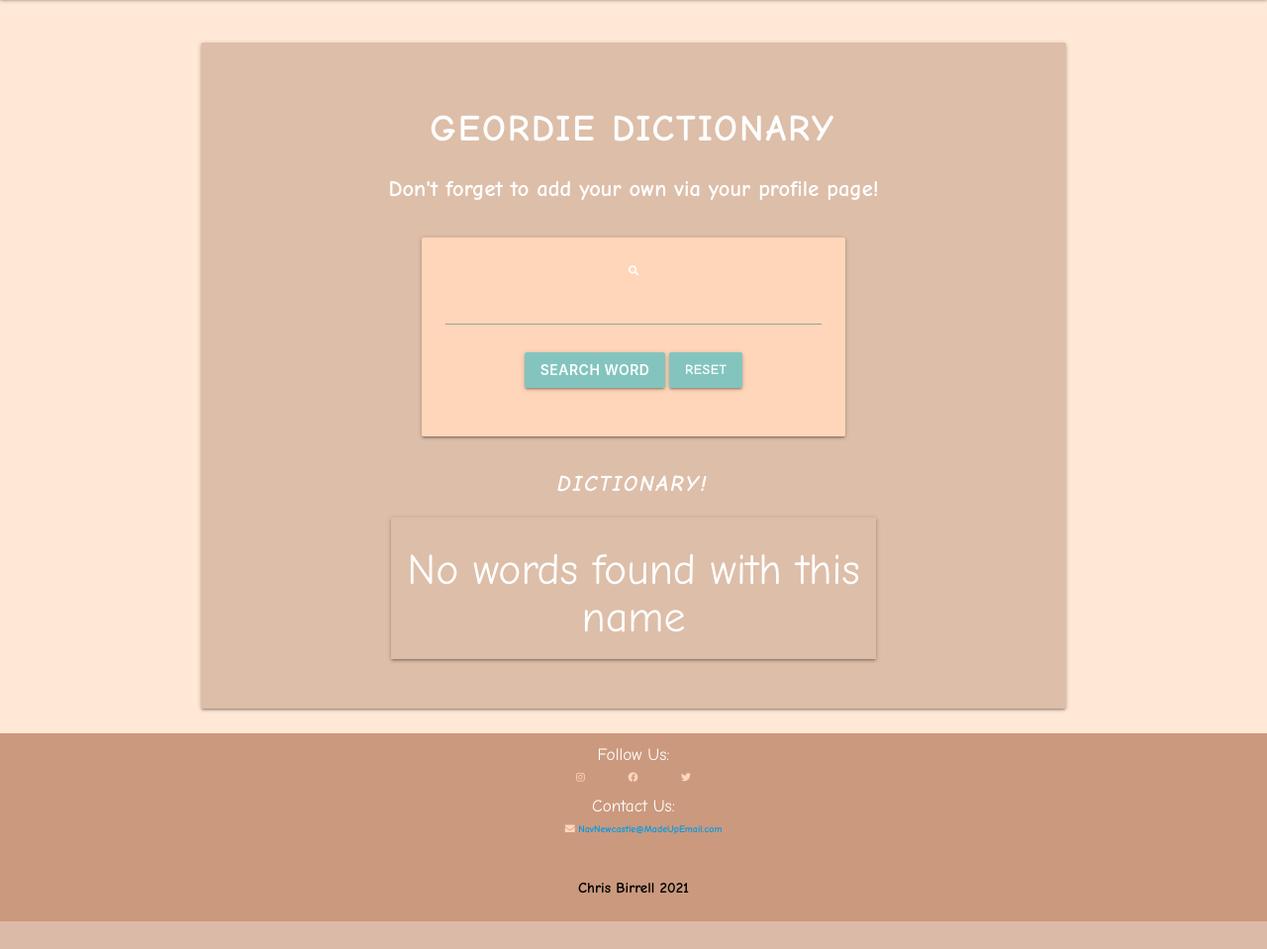
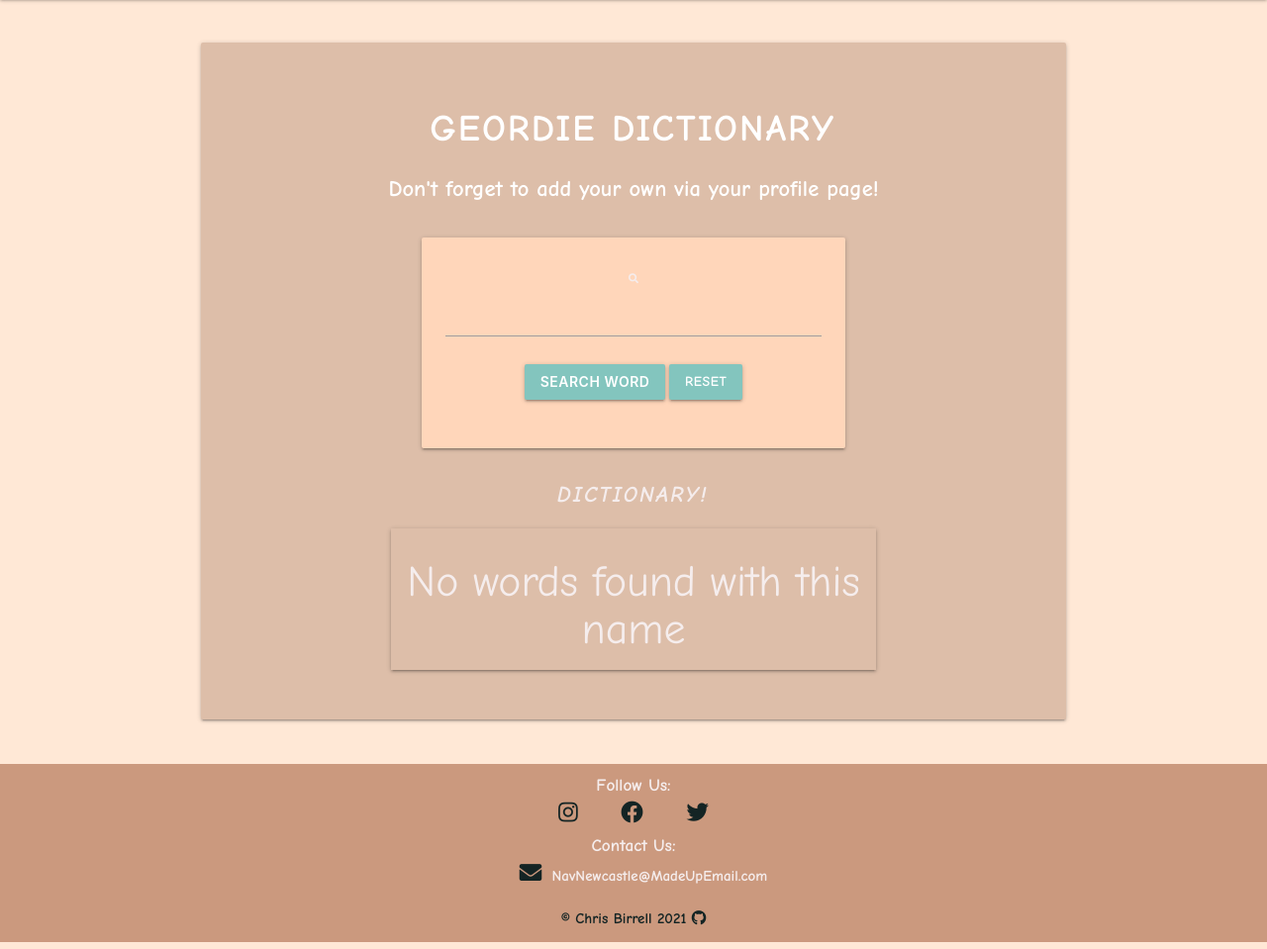
Before and after one commit to Birrellc/Navigating-Newcastle, a Flask app: page /dictionary in a window 1280 px wide. Shown: the part 65-1024 px from the top of the page at 99% size. Before the commit the page ends 996 px from the top, so only its background shows below. Run offline with Flask 2, Linux system fonts and the light colour scheme; data that the repository does not hold is empty; some libraries are stand-ins or nearby versions.

Commit message:
Style: updated footer styling

```diff
--- a/static/css/style.css
+++ b/static/css/style.css
@@ -13,7 +13,15 @@ body {
   font-family: "Comic Neue", cursive;
   font-weight: 600;
   font-size: 10px;
-  color: #fff !important;
+  color: #F5EDED;
+}
+
+h6 {
+  font-weight: 600;
+}
+
+a {
+  color: #142424;
 }
 
 .page-container {
@@ -22,7 +30,7 @@ body {
 }
 
 .main {
-  padding-bottom: 180px;
+  padding-bottom: 190px;
 }
 
 /* Nav */
@@ -38,6 +46,7 @@ nav {
   width: 100%;
   height: 100%;
   max-height: 100%;
+  max-width: 100%;
   margin-top: 5%;
   overflow: auto;
 }
@@ -70,31 +79,37 @@ nav {
 }
 
 .form-text {
-  color: #131212;
+  color: #142424;
+  font-size: 1.3rem;
 }
 
 /* Footer */
 
 .footer {
-  margin-top: 50px;
   background-color: #cb997e;
   position: absolute;
   bottom: 0;
   width: 100%;
-  height: 190px;
+  height: 180px;
 }
 
 .social-link i {
   margin: 0px 20px;
-  color: #ffd6ba;
+  color: #142424;
+  font-size: 1.5rem;
+}
+
+.mail {
+  font-size: 1rem !important;
+  color: #F5EDED;
 }
 
 i.fa-envelope {
-  margin-right: 0;
+  margin-right: 5px;
 }
 
 .copyright a {
-  color: black;
+  color: #142424;
   font-size: 1rem;
 }
 
--- a/templates/base.html
+++ b/templates/base.html
@@ -99,19 +99,23 @@
               ></a>
               <div class="row">
                 <h6>Contact Us:</h6>
-                <a href="mailto:vaiezmedia@gmail.com" class="social-link">
+                <a href="mailto:vaiezmedia@gmail.com" class="social-link mail">
                   <i class="fas fa-envelope"></i>
                   NavNewcastle@MadeUpEmail.com
                 </a>
               </div>
+              <div class="row">
+                <div class="col s12">
+                  <div class="copyright">
+                    <div class="center-align container">
+                      <a href="https://github.com/BirrellC" target="_blank"
+                        >&copy; Chris Birrell 2021 <i class="fab fa-github"></i></a
+                      >
+                    </div>
+                  </div>
+                </div>
+              </div>
             </div>
-          </div>
-        </div>
-        <div class="copyright">
-          <div class="center-align container">
-            <a href="https://github.com/BirrellC" target="_blank"
-              >Chris Birrell 2021</a
-            >
           </div>
         </div>
       </footer>
```
